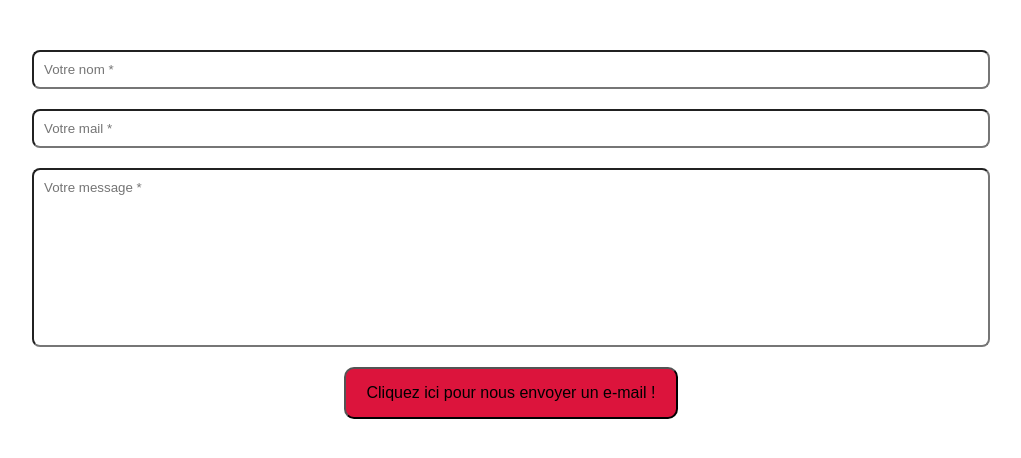
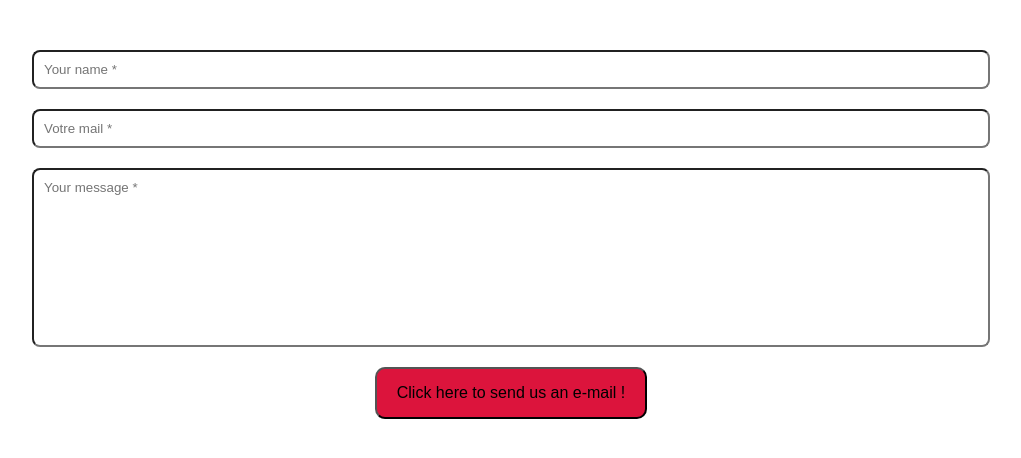
Before and after one commit to wiem1994/express_checkpoint, a website: page public/contact.html in a window 1280 px wide. Shown: the part 174-632 px from the top of the page, without its empty margins (129-1150 px from the left). Drawn offline with Linux system fonts and the light colour scheme.

Commit message:
5 commit

```diff
--- a/public/contact.html
+++ b/public/contact.html
@@ -18,7 +18,7 @@
     <h1 id="h">Contact us</h1>
     <br>
     <div id="last">
-    <input type="text" placeholder="Votre nom *" id="nom" name="nom" />
+    <input type="text" placeholder="Your name *" id="nom" name="nom" />
     <input
         type="email"
         id="email"
@@ -29,9 +29,9 @@
         type="text"
         id="message"
         name="email"
-        placeholder="Votre message *"
+        placeholder="Your message *"
     />
-    <button id="but"><a class="ab" href="mailto:wiembenameur70@gmail.com">Cliquez ici pour nous envoyer un e-mail !</a></button>
+    <button id="but"><a class="ab" href="mailto:wiembenameur70@gmail.com">Click here to send us an e-mail !</a></button>
     </div>
 </section>
 </body>
```
